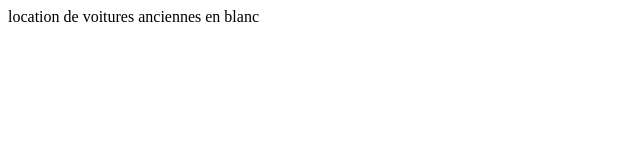
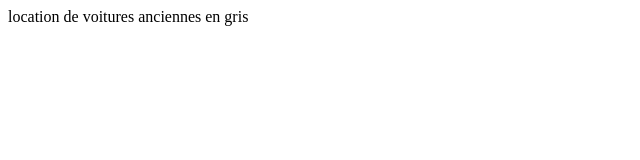
Before and after one commit to AL-GAL/tuto, a plain HTML site: page index.html in a window 1280 px wide. Shown: the full height of the page, 0-640 px from the left. Drawn offline with Linux system fonts and the light colour scheme.

Commit message:
chagmt en gris

```diff
--- a/index.html
+++ b/index.html
@@ -9,7 +9,7 @@
 </head>
 
 <body>
-    location de voitures anciennes en blanc
+    location de voitures anciennes en gris
 </body>
 
 </html>
```
